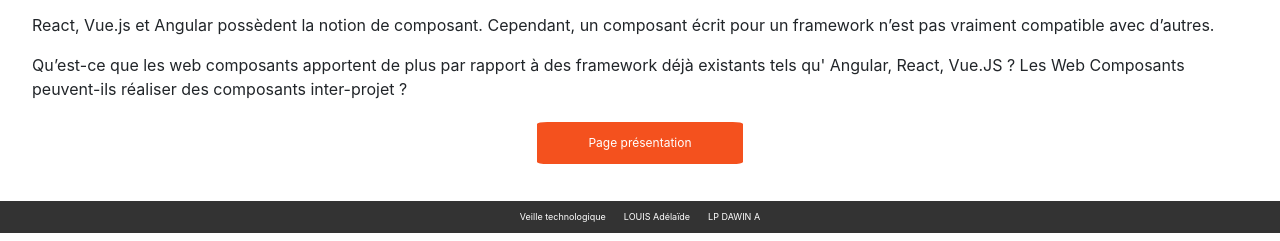
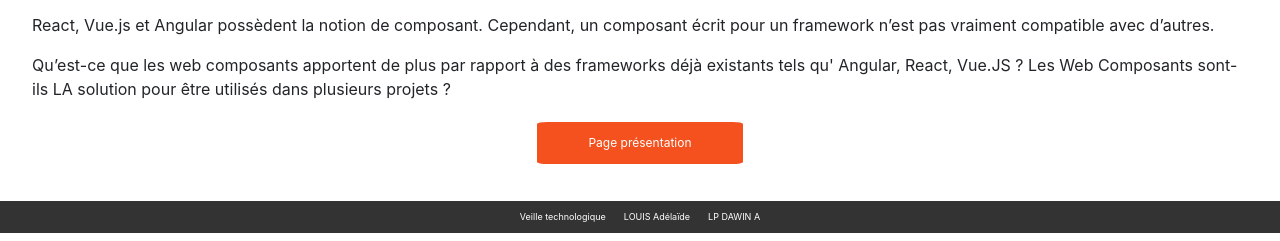
Before and after one commit to Aelhya/web_components, a plain HTML site: page index.html in a window 1280 px wide. Shown: the part 559-800 px from the top of the page. Drawn offline with nearby package versions, Linux system fonts and the light colour scheme.

Commit message:
fix fautes

```diff
--- a/index.html
+++ b/index.html
@@ -31,8 +31,8 @@
         <p>React, Vue.js et Angular possèdent la notion de composant. Cependant, un composant écrit pour un framework
             n’est pas vraiment compatible avec d’autres.</p>
 
-        <p>Qu’est-ce que les web composants apportent de plus par rapport à des framework déjà existants tels qu'
-            Angular, React, Vue.JS ? Les Web Composants peuvent-ils réaliser des composants inter-projet ?</p>
+        <p>Qu’est-ce que les web composants apportent de plus par rapport à des frameworks déjà existants tels qu'
+            Angular, React, Vue.JS ? Les Web Composants sont-ils LA solution pour être utilisés dans plusieurs projets ?</p>
         <my-button class="d-flex justify-content-lg-center"></my-button>
     </main>
     <my-footer class="w-100"></my-footer>
```
